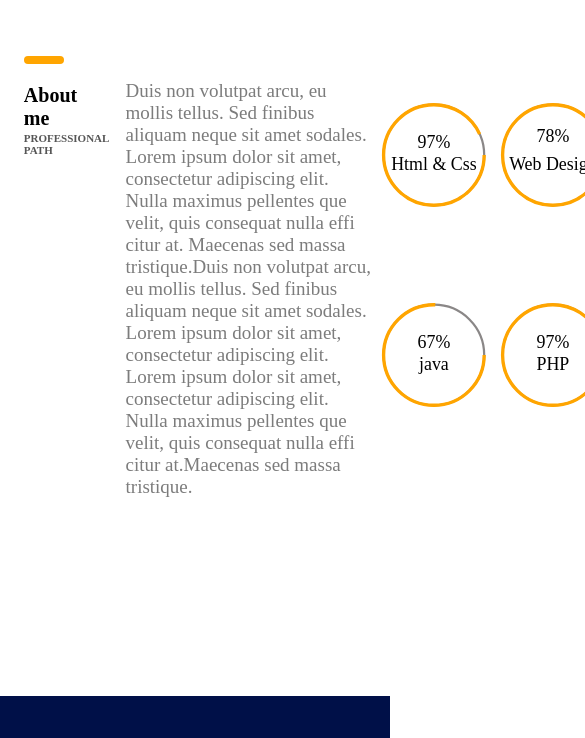
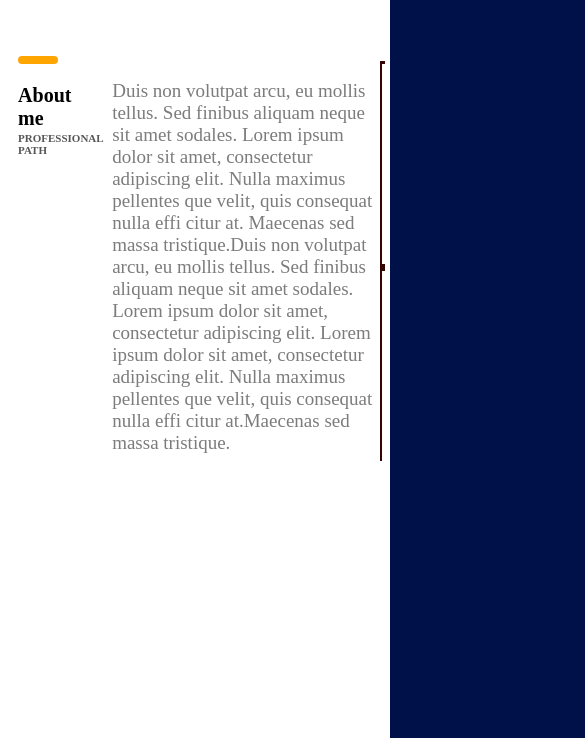
Before and after one commit to BENIDRISS2/PORTFOLIO-TACHE5, a plain HTML site: page index.html in a window 390 px wide. Shown: the part 2092-2830 px from the top of the page, 585 px wide, since content can reach past the window. Drawn offline with nearby package versions, Linux system fonts and the light colour scheme.

Commit message:
Update styles.css
css modifier

```diff
--- a/styles.css
+++ b/styles.css
@@ -1,7 +1,7 @@
 body {
   display: flex;
-  margin: auto;
-  padding: auto;
+  margin: 0;
+  padding: 0;
   height: 500vh;
 }
 .all {
@@ -12,7 +12,6 @@ body {
   margin: 0;
   padding: 0;
   justify-content: center;
-  overflow-wrap: normal;
 }
 
 header {
@@ -368,7 +367,7 @@ background-image: url(bacgkround-mac.jpg);
 }
 .container-about {
   display: flex;
-  height: 600px;
+  height: 800px;
   flex-direction: row;
   flex-wrap: wrap;
   background-color: #fff;
@@ -434,6 +433,7 @@ background-image: url(bacgkround-mac.jpg);
   width: 100%;
   height: 400px;
   background-color: #fff; /*color*/
+  justify-content: flex-start;
 }
 
 .progress-circle {
@@ -767,9 +767,10 @@ footer {
 @media screen and (max-width: 767px) {
   body {
     display: flex;
-    margin: auto;
-    padding: auto;
+    margin: 0;
+    padding: 0;
     height: 500vh;
+    background-color: #001048;
   }
   .all {
     display: flex;
@@ -779,7 +780,6 @@ footer {
     margin: 0;
     padding: 0;
     justify-content: center;
-    overflow-wrap: normal;
   }
 
   header {
@@ -1126,7 +1126,7 @@ background-image: url(bacgkround-mac.jpg);
   }
   .container-about {
     display: flex;
-    height: 600px;
+    height: 800px;
     flex-direction: row;
     flex-wrap: wrap;
     background-color: #fff;
@@ -1178,27 +1178,29 @@ background-image: url(bacgkround-mac.jpg);
     display: flex;
     flex-direction: column;
     flex-wrap: wrap;
-    width: 65%;
+    width: 70%;
     height: 100%;
     padding: 5px;
-    margin-left: 4%;
+    margin-left: 2%;
+    overflow: hidden;
   }
   .texte-cyle p {
     font-size: 19px;
     color: rgb(124, 124, 124);
   }
   .all-cyle {
-    display: flex;
+    display: block;
     flex-direction: row;
     flex-wrap: wrap;
     width: 100%;
     height: 400px;
-    background-color: #fff; /*color*/
+    background-color: #360303; /*color*/
   }
   .progress-circle {
-    width: 45%; /* Ajustez la taille de la barre de progression */
-    height: 45%; /* Ajustez la taille de la barre de progression */
-    margin: 1.5%;
+    display: inline-block;
+    width: 40%; /* Ajustez la taille de la barre de progression */
+    height: 50%; /* Ajustez la taille de la barre de progression */
+    margin: 1%;
     background-color: #fff; /*color*/
   }
 
```
